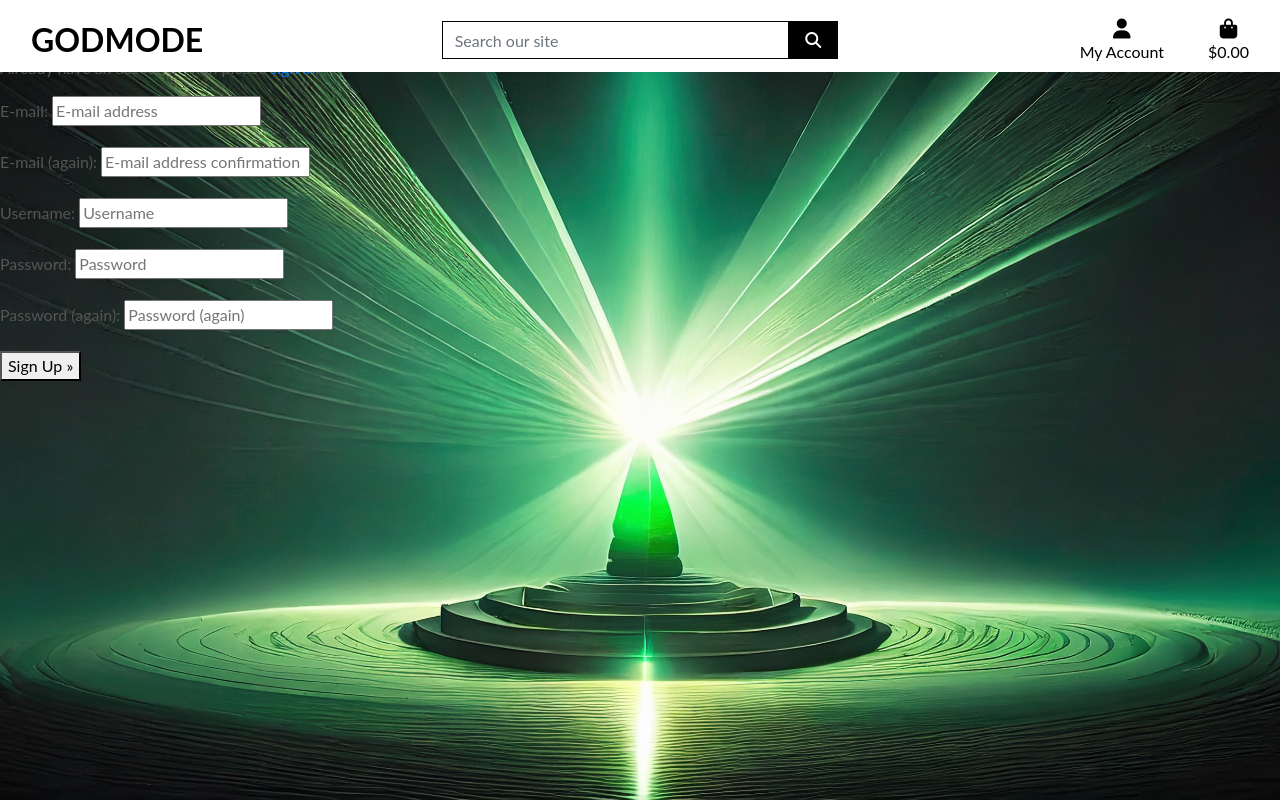
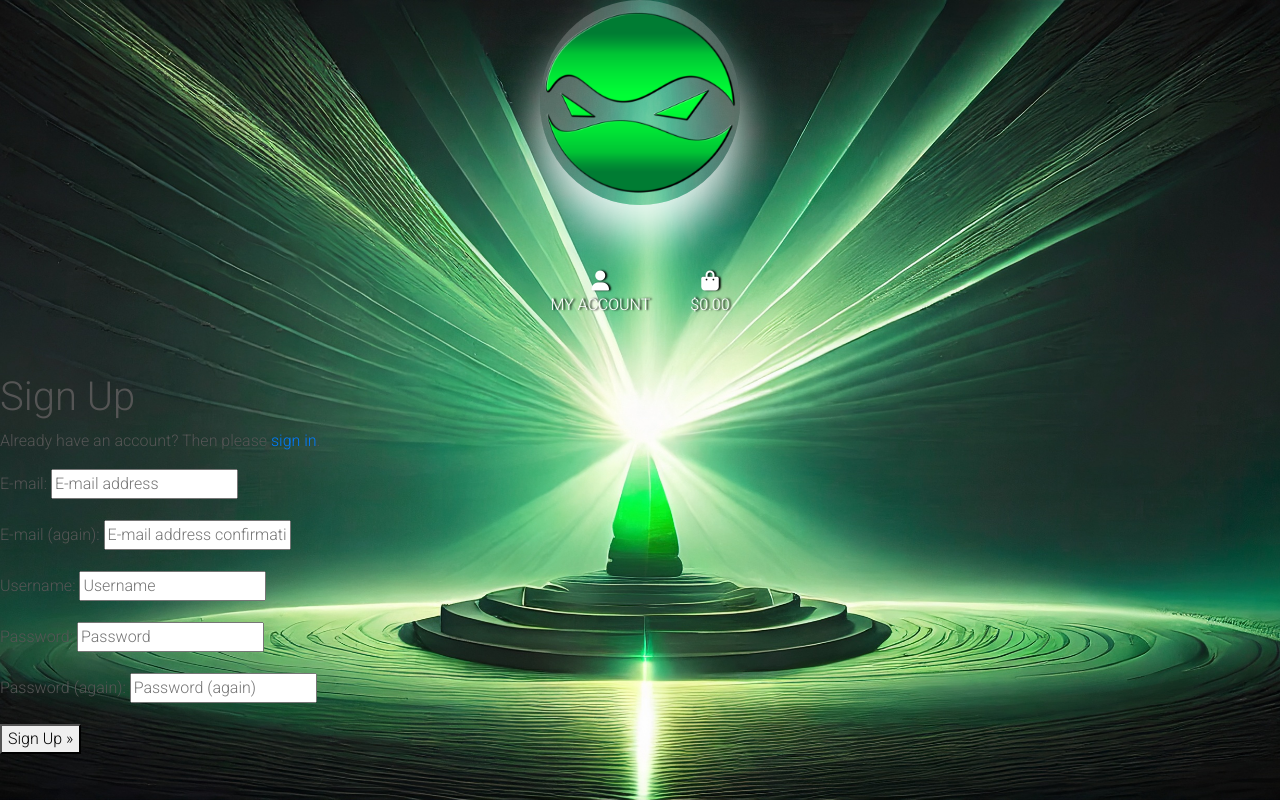
Before and after one commit to AEmin96/Project5-Godmode, a Django app: page /accounts/signup/ in a window 1280 px wide. Run offline with Django 3.2, Linux system fonts and the light colour scheme; some libraries are stand-ins or nearby versions.

Commit message:
Style Base.html

```diff
--- a/godmode/settings.py
+++ b/godmode/settings.py
@@ -25,7 +25,7 @@ SECRET_KEY = 'django-insecure-=6-xb4du*jf%slrs1hc5c7s36p1c^muyy&dr1bh0d=jbbm3jlh
 # SECURITY WARNING: don't run with debug turned on in production!
 DEBUG = True
 
-ALLOWED_HOSTS = ['8000-aemin96-project5-godmode-rdkxcrl9md.us2.codeanyapp.com']
+ALLOWED_HOSTS = ['8000-aemin96-project5-godmode-bsu2xvohzz.us2.codeanyapp.com']
 
 
 # Application definition
--- a/static/css/base.css
+++ b/static/css/base.css
@@ -1,5 +1,34 @@
 html {
     height: 100%;
+}
+
+
+
+.logoflt {
+    width: 200px;
+    /* Other styles for the logo */
+    background-color: transparent;
+    box-shadow: inset 0 0 10px rgba(255, 255, 255, 0);
+    /* Initial inner glow */
+    animation: glow 1s infinite alternate;
+}
+
+@keyframes glow {
+    0% {
+        box-shadow:
+            inset 0 0 10px rgba(255, 255, 255, 0),
+            /* Initial inner glow */
+            0 0 10px rgba(255, 255, 255, 0);
+        /* Initial outward glow */
+    }
+
+    100% {
+        box-shadow:
+            inset 2px 0px 360px 5px rgba(255, 255, 255, 0.5),
+            /* Maximum inner glow */
+            0 40px 50px rgb(255, 255, 255);
+        /* Maximum outward glow */
+    }
 }
 
 body {
@@ -7,7 +36,11 @@ body {
     background-size: cover;
     height: calc(100vh - 164px);
     color: #555;
-    font-family: 'Lato';
+    font-family: 'Roboto';
+}
+
+.text-shadow {
+    text-shadow: 2px 0px 2px black;
 }
 
 /* from Bulma */
--- a/templates/base.html
+++ b/templates/base.html
@@ -46,53 +46,35 @@
 </head>
 
 <body>
-    <header class="container-fluid fixed-top">
-        <div id="topnav" class="row bg-white pt-lg-2 d-none d-lg-flex">
-            <div class="col-12 col-lg-4 my-auto py-1 py-lg-0 text-center text-lg-left">
-                <a href="{% url 'home' %}" class="nav-link main-logo-link">
-                    <h2 class="logo-font text-black my-0"><strong>GODMODE</strong></h2>
-                </a>
-            </div>
-            <div class="col-12 col-lg-4 my-auto py-1 py-lg-0">
-                <form method="GET" action="">
-                    <div class="input-group w-100">
-                        <input class="form-control border border-black rounded-0" type="text" name="q"
-                            placeholder="Search our site">
-                        <div class="input-group-append">
-                            <button class="form-control btn btn-black border border-black rounded-0" type="submit">
-                                <span class="icon">
-                                    <i class="fas fa-search"></i>
-                                </span>
-                            </button>
-                        </div>
-                    </div>
-                </form>
-            </div>
-            <div class="col-12 col-lg-4 my-auto py-1 py-lg-0">
-                <ul class="list-inline list-unstyled text-center text-lg-right my-0">
-                    <li class="list-inline-item dropdown">
-                        <a class="text-black nav-link" href="#" id="user-options" data-toggle="dropdown"
+    <img src="../media/logo.png" class="rounded-circle mx-auto d-block logoflt" alt="GODMODELOGO">
+    <header class="container-fluid ">
+        <div id="topnav" class="row pt-lg-2 d-flex d-lg-flex justify-content-center">
+            <div class="col-12 col-lg-4 my-auto py-1 py-lg-5 d-flex justify-content-center">
+                <ul
+                    class="list-inline list-unstyled text-lg-right my-0 d-flex justify-content-center justify-content-lg-center">
+                    <li class="list-inline-item dropdown text-center text-shadow">
+                        <a class="text-white nav-link " href="#" id="user-options" data-toggle="dropdown"
                             aria-haspopup="true" aria-expanded="false">
                             <div class="text-center">
                                 <div><i class="fas fa-user fa-lg"></i></div>
-                                <p class="my-0">My Account</p>
+                                <p class="my-0">MY ACCOUNT</p>
                             </div>
                         </a>
                         <div class="dropdown-menu border-0" aria-labelledby="user-options">
                             {% if request.user.is_authenticated %}
                             {% if request.user.is_superuser %}
-                            <a href="" class="dropdown-item">Product Management</a>
+                            <a href="" class="dropdown-item">PRODUCT MANAGEMENT</a>
                             {% endif %}
-                            <a href="" class="dropdown-item">My Profile</a>
-                            <a href="{% url 'account_logout' %}" class="dropdown-item">Logout</a>
+                            <a href="" class="dropdown-item">MY PROFILE</a>
+                            <a href="{% url 'account_logout' %}" class="dropdown-item">LOGOUT</a>
                             {% else %}
-                            <a href="{% url 'account_signup' %}" class="dropdown-item">Register</a>
-                            <a href="{% url 'account_login' %}" class="dropdown-item">Login</a>
+                            <a href="{% url 'account_signup' %}" class="dropdown-item">REGISTER</a>
+                            <a href="{% url 'account_login' %}" class="dropdown-item">LOGIN</a>
                             {% endif %}
                         </div>
                     </li>
-                    <li class="list-inline-item">
-                        <a class="{% if grand_total %}text-info font-weight-bold{% else %}text-black{% endif %} nav-link"
+                    <li class="list-inline-item text-center text-shadow">
+                        <a class="{% if grand_total %}text-info font-weight-bold{% else %}text-white{% endif %} nav-link"
                             href="">
                             <div class="text-center">
                                 <div><i class="fas fa-shopping-bag fa-lg"></i></div>
```
Also changed, not shown: home/templates/home/index.html (+3 -4 lines), media/logo.png (added).
